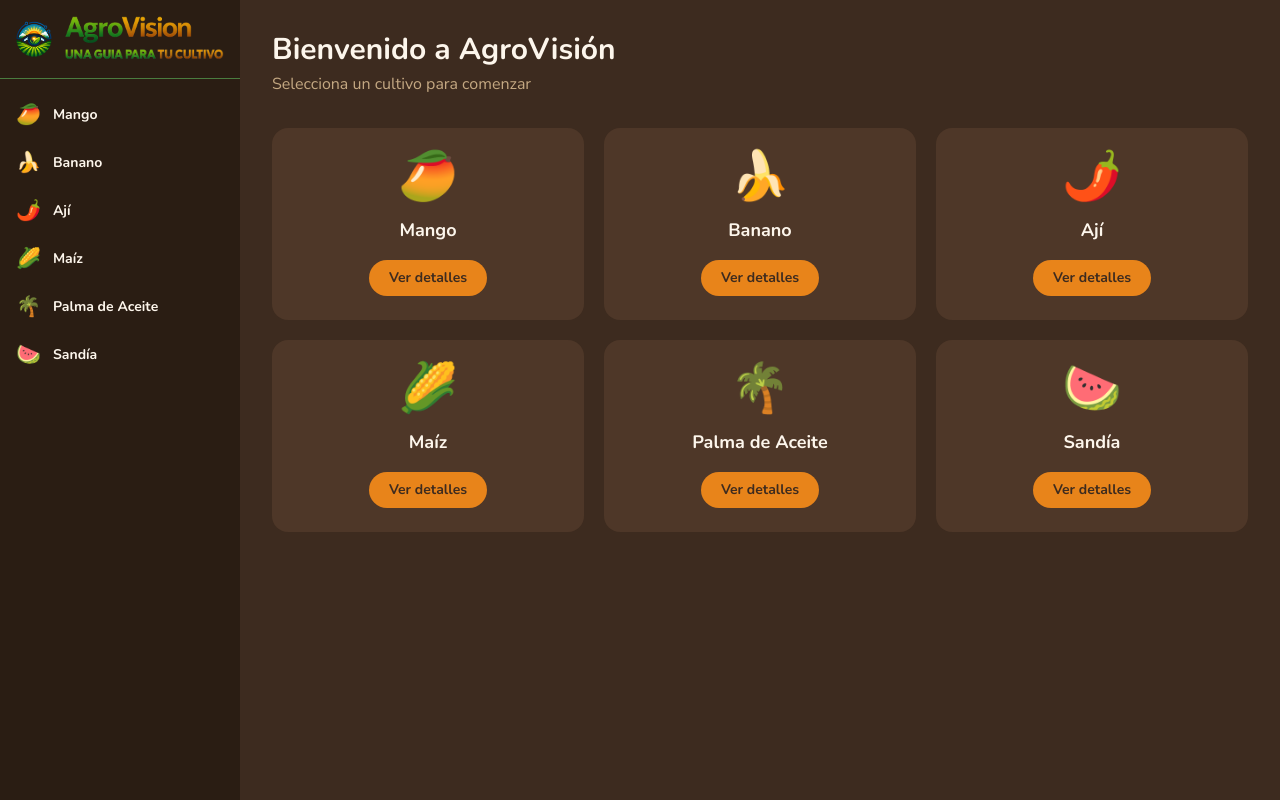
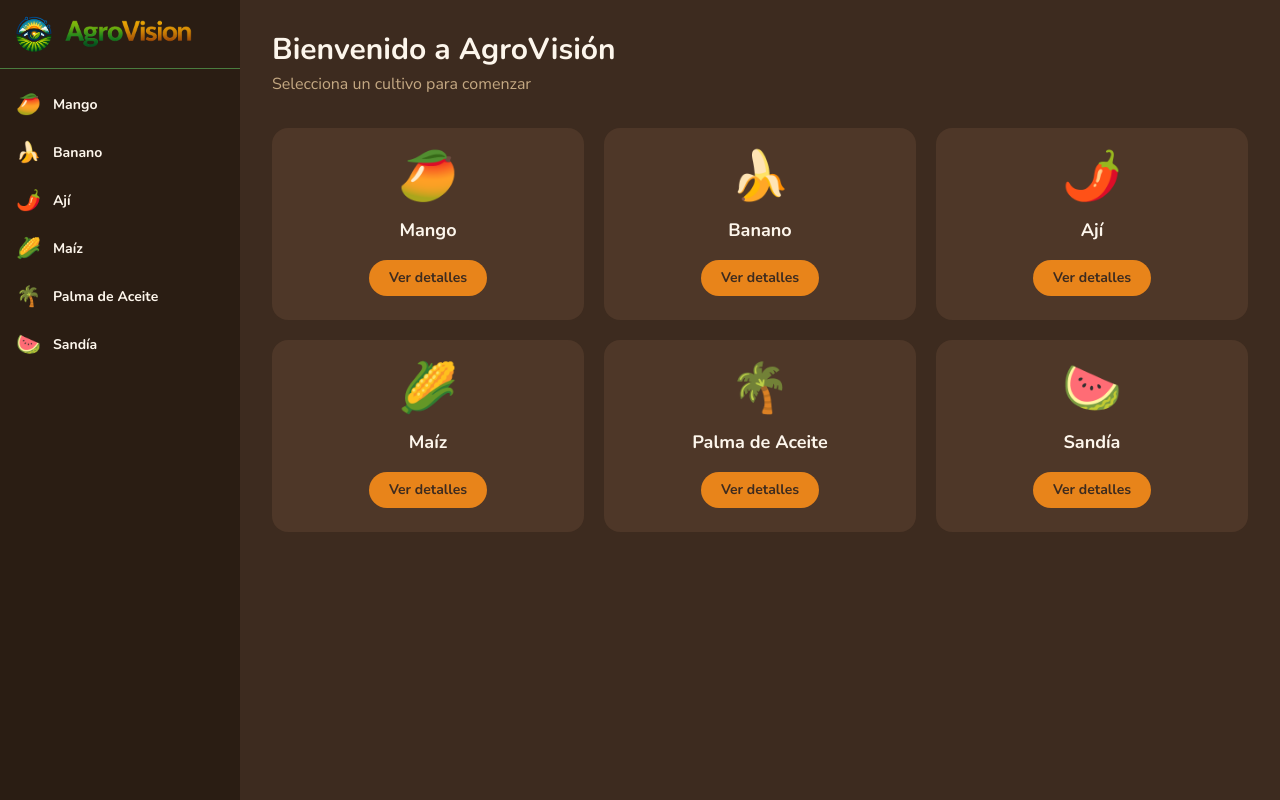
Before and after one commit to TheRudas/AgroVision, a React (Vite) app: page / in a window 1280 px wide. Built offline with nearby package versions, Linux system fonts and the light colour scheme.

Commit message:
fuck slogan, looks better previous

```diff
--- a/src/App.jsx
+++ b/src/App.jsx
@@ -46,10 +46,7 @@ function Layout() {
             </svg>
           </button>
           <img src="/logo Agrovision.png" alt="AgroVisión" className="w-7 h-7 object-contain shrink-0" />
-          <div className="flex flex-col gap-0.5">
-            <img src="/texto Agrovision.png" alt="AgroVisión" className="h-7 object-contain object-left" />
-            <img src="/down text.png" alt="Una guía para tu cultivo" className="h-4 object-contain object-left" />
-          </div>
+          <img src="/texto Agrovision.png" alt="AgroVisión" className="h-7 object-contain object-left" />
         </header>
 
         <AnimatedRoutes />
--- a/src/components/Sidebar.jsx
+++ b/src/components/Sidebar.jsx
@@ -58,18 +58,11 @@ export default function Sidebar({ mobileOpen, onMobileClose }) {
             className="w-9 h-9 object-contain shrink-0"
           />
           {(!colapsado || hovered) && (
-            <div className="flex flex-col gap-0.5">
-              <img
-                src="/texto Agrovision.png"
-                alt="AgroVisión"
-                className="h-7 object-contain object-left"
-              />
-              <img
-                src="/down text.png"
-                alt="Una guía para tu cultivo"
-                className="h-4 object-contain object-left"
-              />
-            </div>
+            <img
+              src="/texto Agrovision.png"
+              alt="AgroVisión"
+              className="h-7 object-contain object-left"
+            />
           )}
         </div>
 
```
